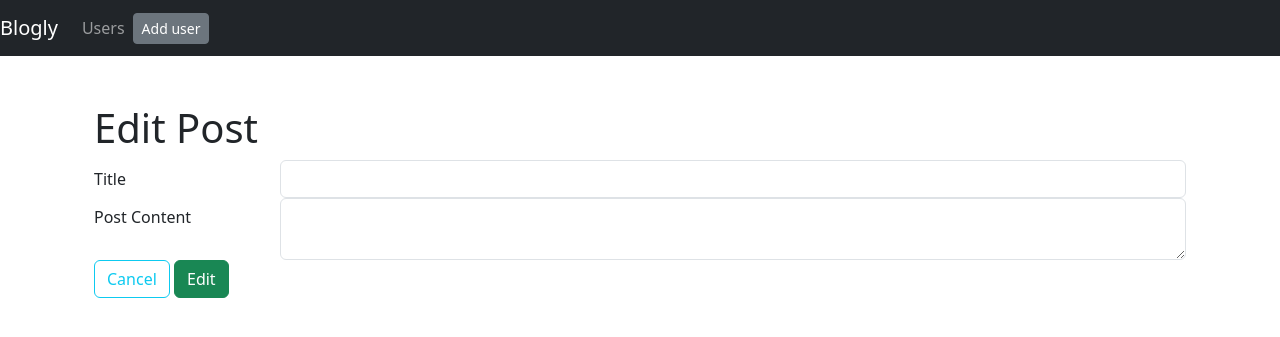
After one commit to etreynolds/blogly, a Flask app: template templates/posts/edit.html in a window 1280 px wide. The commit adds this page. Shown: the top 337 px of the page. Run offline with Flask 2, Linux system fonts and the light colour scheme; the template is opened without the code that fills it, so the values that code supplies are empty; some libraries are stand-ins or nearby versions.

Commit message:
finish part two

```diff
--- a/app.py
+++ b/app.py
@@ -1,8 +1,8 @@
 """Blogly application."""
 
-from flask import Flask, request, redirect, render_template
+from flask import Flask, request, redirect, render_template, flash
 from flask_debugtoolbar import DebugToolbarExtension
-from models import db, connect_db, User
+from models import db, connect_db, User, Post
 
 app = Flask(__name__)
 # app.app_context().push()
@@ -22,7 +22,15 @@ db.create_all()
 def home_page():
     """Home page."""
 
-    return redirect("/users")
+    posts = Post.query.order_by(Post.created_at.desc()).limit(5).all()
+    return render_template("posts/homepage.html", posts=posts)
+
+
+@app.errorhandler(404)
+def page_not_found(e):
+    """Show 404 NOT FOUND page."""
+
+    return render_template('404.html'), 404
 
 
 @app.route('/users')
@@ -96,3 +104,71 @@ def users_delete(user_id):
     db.session.commit()
 
     return redirect("/users")
+
+
+@app.route('/users/<int:user_id>/posts/new')
+def posts_new_form(user_id):
+    """Show form to create new post."""
+
+    user = User.query.get_or_404(user_id)
+    return render_template('posts/new.html', user=user)
+
+
+@app.route('/users/<int:user_id>/posts/new', methods=["POST"])
+def posts_new(user_id):
+    """Handle form submission for creating a new post."""
+
+    user = User.query.get_or_404(user_id)
+    new_post = Post(title=request.form['title'],
+                    content=request.form['content'],
+                    user=user)
+
+    db.session.add(new_post)
+    db.session.commit()
+    flash(f"Post '{new_post.title}' added.")
+
+    return redirect(f"/users/{user_id}")
+
+
+@app.route('/posts/<int:post_id>')
+def show_posts(post_id):
+    """Show page with info on a specific post."""
+
+    post = Post.query.get_or_404(post_id)
+    return render_template('posts/show.html', post=post)
+
+
+@app.route('/posts/<int:post_id>/edit')
+def posts_edit(post_id):
+    """Show a form to edit an existing post"""
+
+    post = Post.query.get_or_404(post_id)
+    return render_template('posts/edit.html', post=post)
+
+
+@app.route('/posts/<int:post_id>/edit', methods=["POST"])
+def posts_update(post_id):
+    """Handle form submission for updating an existing post."""
+
+    post = Post.query.get_or_404(post_id)
+    post.title = request.form['title']
+    post.content = request.form['content']
+
+    db.session.add(post)
+    db.session.commit()
+    flash(f"Post '{post.title}' edited.")
+
+    return redirect(f"/users/{post.user_id}")
+
+
+@app.route('/posts/<int:post_id>/delete', methods=["POST"])
+def posts_delete(post_id):
+    """Handle deletion of existing post"""
+
+    post = Post.query.get_or_404(post_id)
+
+    db.session.delete(post)
+    db.session.commit()
+    flash(f"Post '{post.title}' deleted.")
+
+    return redirect(f"/users/{post.user_id}")
--- /dev/null
+++ b/templates/posts/edit.html
@@ -0,0 +1,38 @@
+{% extends 'base.html' %}
+
+{% block title %}Edit Post{% endblock %}
+
+{% block content %}
+<h1>Edit Post</h1>
+
+<form method="POST" action="/posts/{{ post.id }}/edit">
+
+    <div class="form-group row">
+        <label for="title" class="col-sm-2 col-form-label">Title</label>
+        <div class="col-sm-10">
+            <input class="form-control" id="title" name="title" value="{{ post.title }}">
+        </div>
+    </div>
+
+    <div class="form-group row">
+        <label for="content" class="col-sm-2 col-form-label">Post Content</label>
+        <div class="col-sm-10">
+            <textarea class="form-control" id="content" name="content">{{ post.content }}</textarea>
+        </div>
+    </div>
+
+    <div class="form-group row">
+        <div class="ml-auto mr-3">
+            <a href="/users/{{ post.user_id }}" class="btn btn-outline-info">
+                Cancel
+            </a>
+            <button type="submit" class="btn btn-success">
+                Edit
+            </button>
+        </div>
+    </div>
+
+</form>
+
+
+{% endblock %}
```
Also changed, not shown: models.py (+23 -0 lines), templates/404.html (added, +9 -0 lines), templates/posts/homepage.html (added, +19 -0 lines), templates/posts/new.html (added, +30 -0 lines), templates/posts/show.html (added, +20 -0 lines), templates/show.html (+13 -0 lines).
